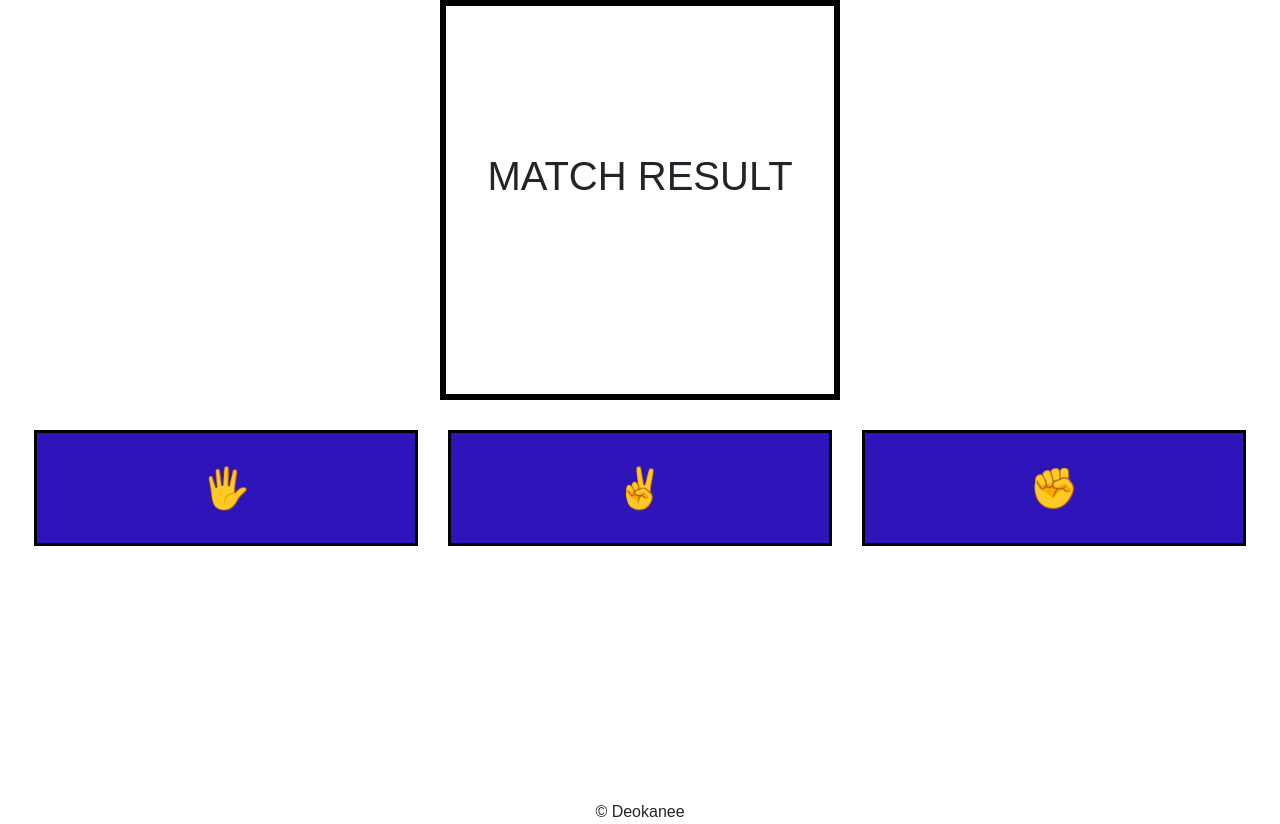
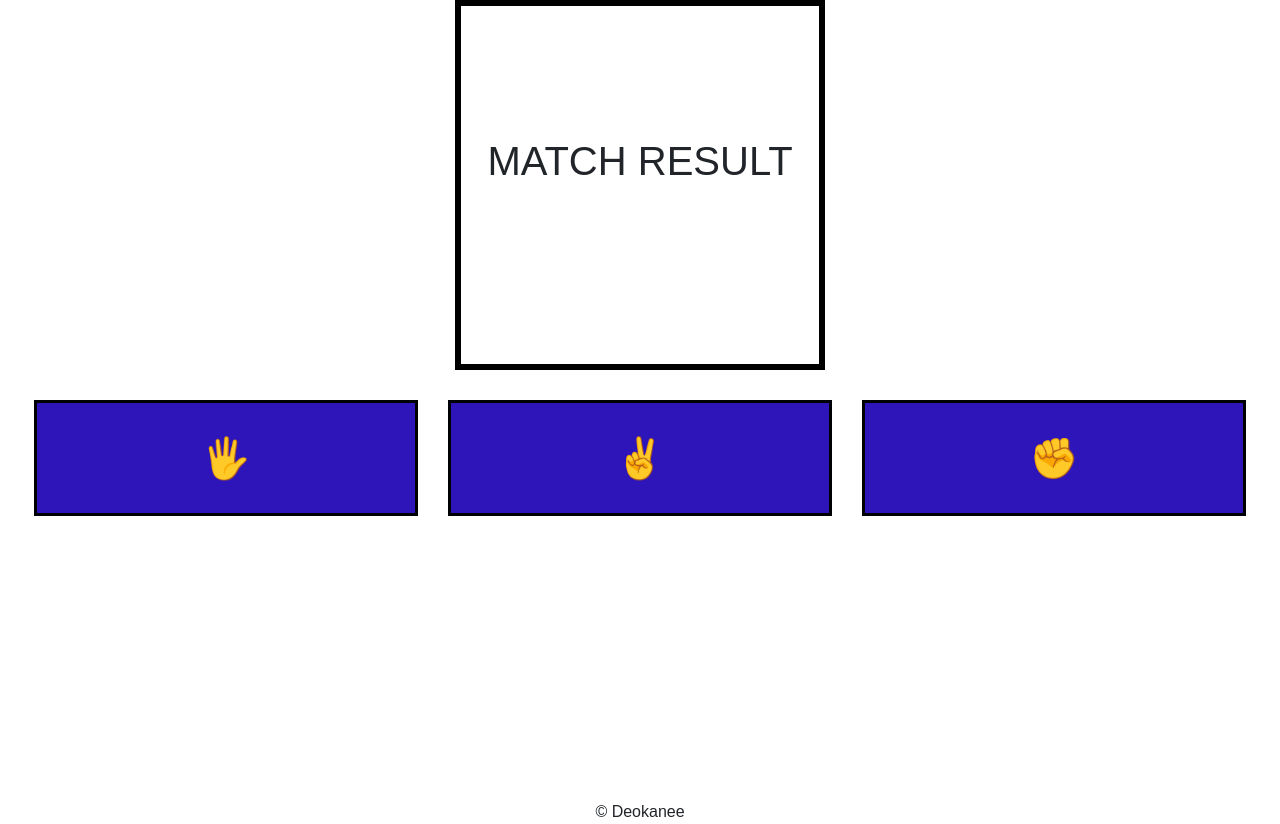
Before and after one commit to Made0k4/GBK-Mini-Game-Oka.github.io, a plain HTML site: page index.html in a window 1280 px wide. Drawn offline with nearby package versions, Linux system fonts and the light colour scheme; files that its build step writes are made by us from their sources.

Commit message:
Update styling.css

```diff
--- a/assets/css/styling.css
+++ b/assets/css/styling.css
@@ -24,8 +24,8 @@ body,
   flex-direction: column;
   margin: 0 auto;
   border: 6px solid rgb(0, 0, 0);
-  width: 400px;
-  height: 400px;
+  width: 370px;
+  height: 370px;
   text-align: center;
 }
 
```
